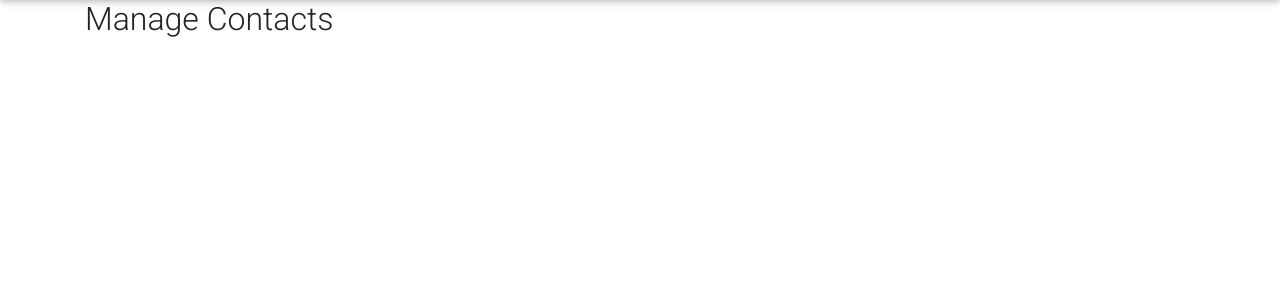
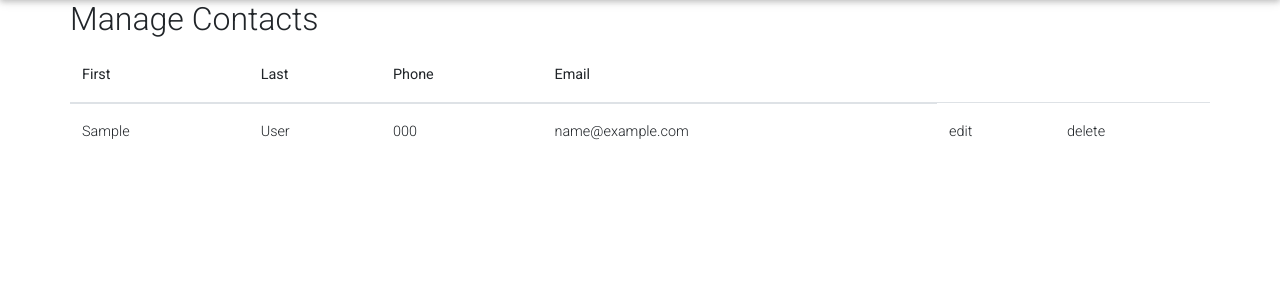
Before and after one commit to ChurchOps/TwilioMessaging, a Flask app: template app/templates/manage.html in a window 1280 px wide. Shown: the part 56-356 px from the top of the page. Run offline with Flask 2, Linux system fonts and the light colour scheme; the template is opened without the code that fills it: values that come from a table or form of the project are taken from there, others are empty; tables that the repository leaves empty hold one stand-in row (values such as "Sample post"); some libraries are stand-ins or nearby versions.

Commit message:
init manage page

```diff
--- a/app/routes.py
+++ b/app/routes.py
@@ -51,6 +51,14 @@ def upload_contacts():
         flash(f"created contact: {contact}")
     return render_template('upload.html', ContactForm=contact_form, FileForm=file_form)
 
+@app.route('/manage', methods=['GET'])
+def manage():
+    '''
+    page for managing contacts
+    '''
+    contacts = Contact.query.all()
+
+    return render_template('manage.html', contacts=contacts)
 
 @app.route("/sms", methods=['GET', 'POST'])
 def sms_ahoy_reply():
--- a/app/templates/base.html
+++ b/app/templates/base.html
@@ -34,7 +34,7 @@
             <div class="navbar-nav">
               <a class="nav-item nav-link active" href="/">Home <span class="sr-only">(current)</span></a>
               <a class="nav-item nav-link" href="/upload">Add More Recipients</a>
-              <a class="nav-item nav-link" href="#">Manage Recipients</a>
+              <a class="nav-item nav-link" href="/manage">Manage Recipients</a>
               <a class="nav-item nav-link disabled" href="#">Manage Group</a>
             </div>
           </div>
--- a/app/templates/manage.html
+++ b/app/templates/manage.html
@@ -1,8 +1,33 @@
 {% extends "base.html" %}
 {% block content %}
-<div class="container">
     <div class="row">
         <h2>Manage Contacts</h2>
     </div>
-</div>
+    <div class="row">
+        <table class="table">
+  <thead>
+    <tr>
+      <th scope="col">First</th>
+      <th scope="col">Last</th>
+      <th scope="col">Phone</th>
+        <th scope="col">Email</th>
+    </tr>
+  </thead>
+  <tbody>
+  {% for entry in contacts %}
+    <tr>
+        <td>{{ entry.FirstName }}</td>
+      <td>{{ entry.LastName }}</td>
+      <td>{{ entry.Phone }}</td>
+      <td>{{ entry.Email }}</td>
+        <td><a>edit</a></td>
+        <td><a>delete</a></td>
+    </tr>
+  {% endfor %}
+  </tbody>
+</table>
+
+
+    </div>
+
 {% endblock %}
```
